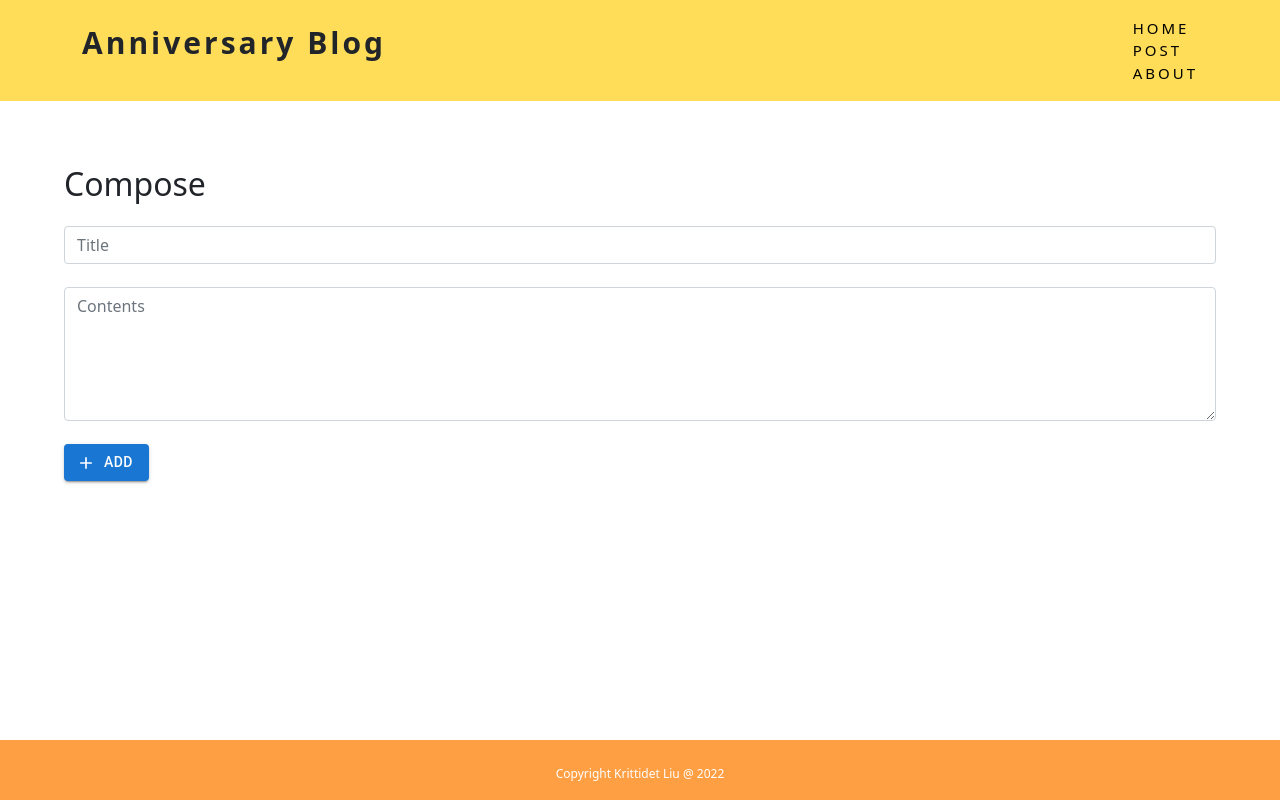
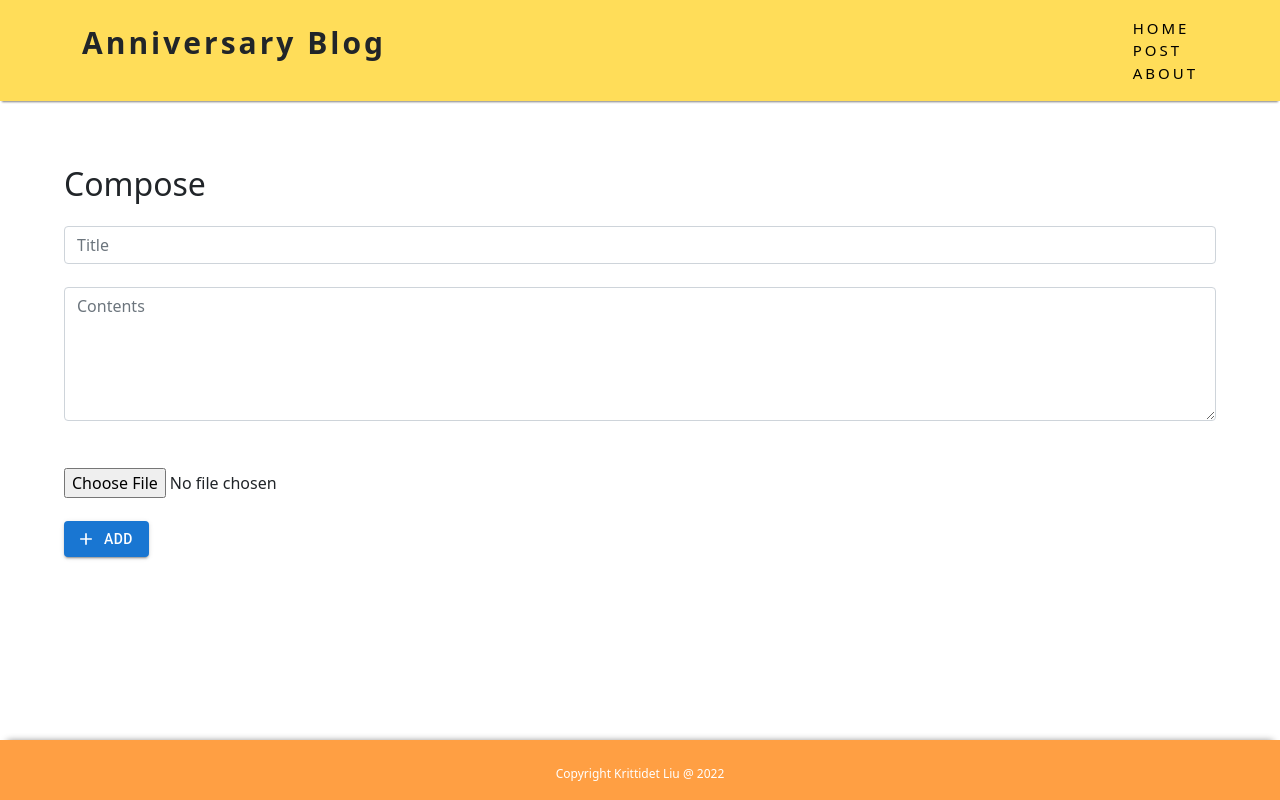
Before and after one commit to Chien09/Blog-React, a React (Create React App) app: page /postblog in a window 1280 px wide. Built offline with nearby package versions, Linux system fonts and the light colour scheme; a web font is replaced by a local one.

Commit message:
Image Feature
Upload image feature completed including previewing upload image. Passing image URL to another React component to render image.

```diff
--- a/public/styles.css
+++ b/public/styles.css
@@ -16,6 +16,7 @@ a{
     border-radius: 0;
     margin-bottom: 0;
     background-color: #ffdd59;
+    box-shadow: 0 3px 2px -2px gray;
 }
 
 .navbar-brand {
@@ -27,12 +28,13 @@ a{
 }
 
 .footer {
-	position: absolute;
+	position: fixed;
 	text-align: center;
 	bottom: 0;
 	width: 100%;
 	height: 60px;
 	background-color: #ff9f43;
+    box-shadow: 0px -6px 7px -7px gray;
 }
 
 .footer p {
@@ -43,6 +45,7 @@ a{
 
 .content-container {
     margin: 5%;
+    padding-bottom: 15px;
 }
 
 .item{
@@ -55,3 +58,8 @@ a{
     border-color: black;
     border-radius: 2%;
 }
+
+.image-preview{
+    max-width: 250px;
+    max-height: 250px;
+}
--- a/src/components/Container.jsx
+++ b/src/components/Container.jsx
@@ -13,6 +13,7 @@ function Container(props){
         <div className="post-container item">
             <h4>{props.title}</h4>
             <p>{props.content}</p>
+            <img className="image-preview" src={props.imgURL} alt="Uploaded Pic"/>
             <Button variant="contained" startIcon={<DeleteIcon />} onClick={deleteClick}>Delete</Button>
         </div>
     );
--- a/src/components/Home.jsx
+++ b/src/components/Home.jsx
@@ -17,6 +17,7 @@ function Home(props){
                     id={index} //for position of the object, used for deleting the correct object
                     title={post.title}
                     content={post.content}
+                    imgURL={post.imgURL}
                     onDelete={deletePostFunction}
                 />
             ))}
--- a/src/components/Postblog.jsx
+++ b/src/components/Postblog.jsx
@@ -1,12 +1,13 @@
-import { useState } from 'react';
+import { useState, useEffect } from 'react';
 import {useNavigate} from 'react-router-dom';  //allows redirects (Remember to npm install react-router-dom)
 import Button from '@mui/material/Button'; //using material UI npm package Button
 import AddIcon from '@mui/icons-material/Add'; //using material UI npm package Icon
 
 function Postblog(props){
-    const [post, setPost] = useState({ title: "", content: ""});
+    const [post, setPost] = useState({ title: "", content: "", imgURL: ""});
+    const [image, setImage] = useState([]); //saving upload image data
 
-    //invoke useNavigate for page redirects
+    //useNavigate for page redirects
     const pageRedirect = useNavigate();
 
     //method to handle input and save the post input title & content state
@@ -21,31 +22,52 @@ function Postblog(props){
         });
     }
 
+    //method to handle upload image changes
+    function imageChange(event){
+        setImage(event.target.files);  //event.target.files --> returns an array
+    }
+
+    //called whenever upload image to convert the image into image url so we can use the image url to render the picture
+    useEffect(() => {
+        if(image.length < 1){
+            return; //means no image and stop
+        }
+
+        setPost(prevNote => {
+            return {
+                ...prevNote,
+                imgURL : URL.createObjectURL(image[0])
+            };
+        });
+
+    }, [image]);
+
     function submitPost(event){
-        //passing the new Post object to function "addPost" in App.jsx to be added
+        //passing the new Post object to function "addPost" in App.jsx to be added to Posts array
         props.onAdd(post);
 
-        //clearing the input tittle and content
-        setPost({ title: "", content: ""});
+        //clearing the input title and content for next new post
+        setPost({ title: "", content: "", imgURL: ""});
 
         //prevent page refreshing
         event.preventDefault();
 
-        //redirect to Home page
+        //redirect to Home page and passing imageURL
         pageRedirect("/");
-
-        //to pass data during redirect
-        //pageRedirect("/weatherreport", {state: Data});
     }
 
     return (
         <div className="content-container">
             <div>
                 <h2>Compose</h2>
-                <form>
-                    <input className="form-control item" name="title" value={post.title} placeholder="Title" onChange={handleChange} type="text" required/>
+                <form onSubmit={submitPost}>
+                    <input className="form-control item" name="title" value={post.title} placeholder="Title" onChange={handleChange} required/>
                     <textarea className="form-control item" name="content" value={post.content} placeholder="Contents" rows="5" onChange={handleChange}/>
-                    <Button variant="contained" startIcon={<AddIcon/>} onClick={submitPost}>Add</Button>
+                    <input className="item" name="imgURL" type="file" onChange={imageChange}/>
+                    {/* if image array has imageURL then show preview image, if there is no this check it will display "alt"*/}
+                    {image.length > 0 && <img className="image-preview" src={post.imgURL} alt="Uploaded Preview"/>}
+                    <br/>
+                    <Button variant="contained" startIcon={<AddIcon/>} type="submit">Add</Button>
                 </form>
             </div>
         </div>
```
